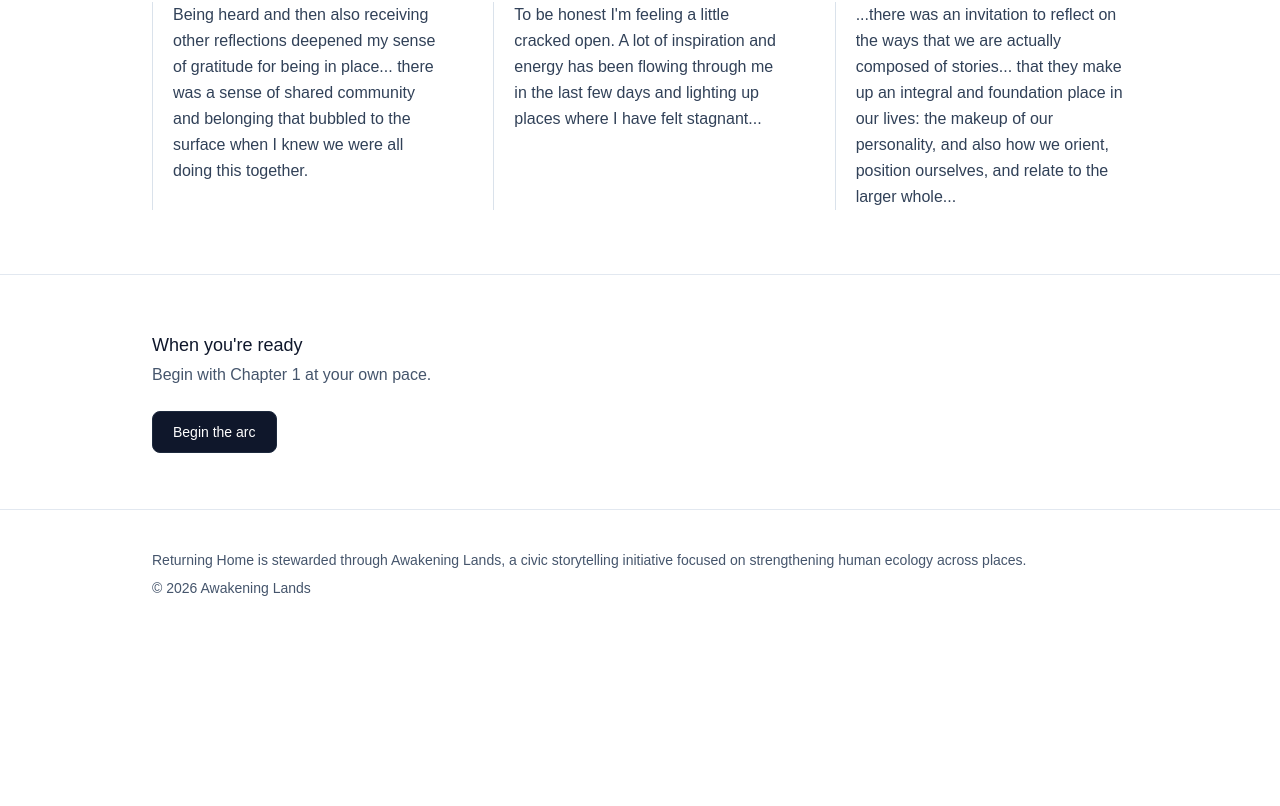
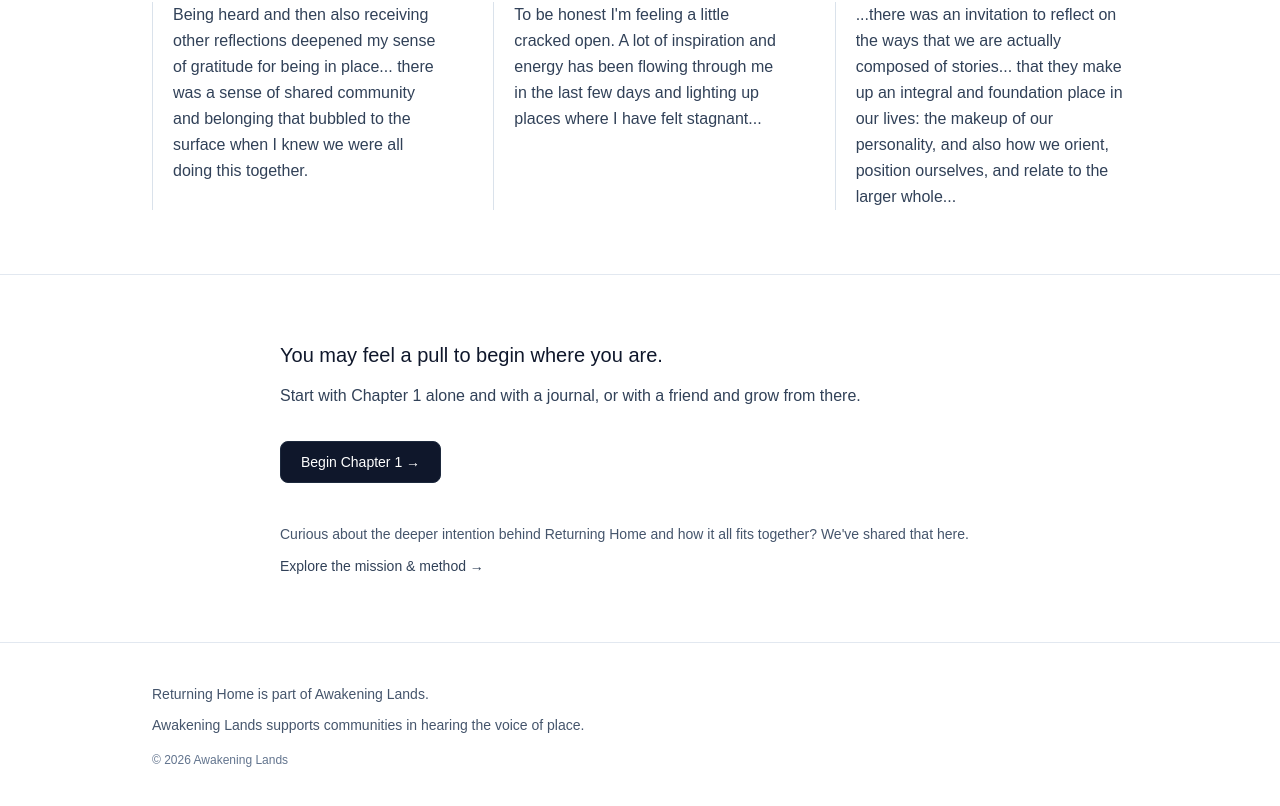
Before and after one commit to Benja-Ross/returning-home-landing, a Next.js app: page / in a window 1280 px wide. Shown: the part 1409-2215 px from the top of the page. Before the commit the page ends 2047 px from the top, so only its background shows below. Built offline with nearby package versions, Linux system fonts and the light colour scheme.

Commit message:
cta revision

```diff
--- a/src/components/landing/FinalCTA.tsx
+++ b/src/components/landing/FinalCTA.tsx
@@ -1,18 +1,35 @@
+import Link from "next/link";
+
 import { landingContent } from "@/content/landing";
 
 export function FinalCTA() {
-  const { id, title, body, primaryCta } = landingContent.finalCta;
+  const { id, headline, subline, primaryCta, secondaryText, secondaryLink } = landingContent.finalCta;
   return (
     <section className="border-t border-slate-200" id={id}>
-      <div className="mx-auto max-w-5xl px-6 py-14">
-        <p className="text-lg font-medium text-slate-900">{title}</p>
-        <p className="mt-1 text-slate-600">{body}</p>
-        <a
-          href={primaryCta.href}
-          className="mt-6 inline-flex items-center justify-center rounded-lg border border-slate-800 bg-slate-900 px-5 py-2.5 text-sm font-medium text-white hover:bg-slate-800"
-        >
-          {primaryCta.label}
-        </a>
+      <div className="mx-auto max-w-3xl px-6 py-16">
+        {/* Headline */}
+        <p className="text-xl font-medium leading-relaxed text-slate-900">{headline}</p>
+        {/* Subline */}
+        <p className="mt-3 text-base leading-relaxed text-slate-700">{subline}</p>
+        {/* Primary Button */}
+        <div className="mt-8">
+          <Link
+            href={primaryCta.href}
+            className="inline-flex items-center justify-center rounded-lg border border-slate-800 bg-slate-900 px-5 py-2.5 text-sm font-medium text-white hover:bg-slate-800"
+          >
+            {primaryCta.label}
+          </Link>
+        </div>
+        {/* Secondary Link Section */}
+        <div className="mt-10 space-y-2">
+          <p className="text-sm leading-relaxed text-slate-600">{secondaryText}</p>
+          <Link
+            href={secondaryLink.href}
+            className="inline-block text-sm font-medium text-slate-700 hover:text-slate-900"
+          >
+            {secondaryLink.label}
+          </Link>
+        </div>
       </div>
     </section>
   );
--- a/src/components/landing/Footer.tsx
+++ b/src/components/landing/Footer.tsx
@@ -3,9 +3,10 @@ import { landingContent } from "@/content/landing";
 export function Footer() {
   return (
     <footer className="border-t border-slate-200">
-      <div className="mx-auto max-w-5xl px-6 py-10 text-sm text-slate-600">
-        <p>{landingContent.footer.body}</p>
-        <p className="mt-2">
+      <div className="mx-auto max-w-5xl px-6 py-10 text-sm leading-relaxed text-slate-600">
+        <p>{landingContent.footer.line1}</p>
+        <p className="mt-2">{landingContent.footer.line2}</p>
+        <p className="mt-4 text-xs text-slate-500">
           © {new Date().getFullYear()} {landingContent.footer.copyrightName}
         </p>
       </div>
--- a/src/content/landing.ts
+++ b/src/content/landing.ts
@@ -111,13 +111,16 @@ export const landingContent = {
   },
   finalCta: {
     id: "start",
-    title: "When you're ready",
-    body: "Begin with Chapter 1 at your own pace.",
-    primaryCta: { href: "/begin", label: "Begin the arc" },
+    headline: "You may feel a pull to begin where you are.",
+    subline: "Start with Chapter 1 alone and with a journal, or with a friend and grow from there.",
+    primaryCta: { href: "/begin", label: "Begin Chapter 1 →" },
+    secondaryText:
+      "Curious about the deeper intention behind Returning Home and how it all fits together? We've shared that here.",
+    secondaryLink: { href: "/mission-and-method", label: "Explore the mission & method →" },
   },
   footer: {
-    body:
-      "Returning Home is stewarded through Awakening Lands, a civic storytelling initiative focused on strengthening human ecology across places.",
+    line1: "Returning Home is part of Awakening Lands.",
+    line2: "Awakening Lands supports communities in hearing the voice of place.",
     copyrightName: "Awakening Lands",
   },
 } as const;
```
